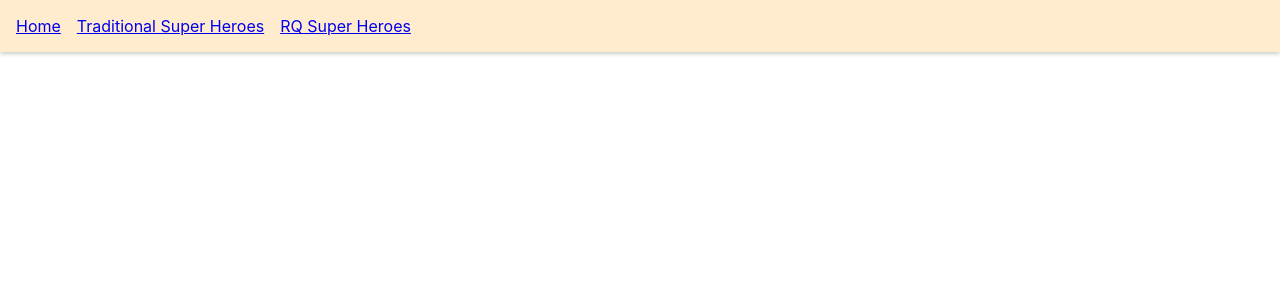
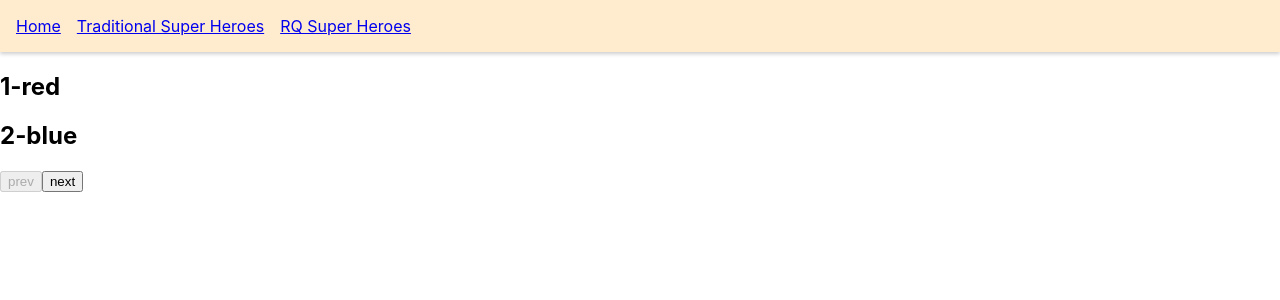
Before and after one commit to Bruce-shuai/react-query-advance, a React (Create React App) app: page /rq-paginated in a window 1280 px wide. Shown: the top 300 px of the page. Built offline with nearby package versions, Linux system fonts and the light colour scheme; data requests are answered from the project's data file.

Commit message:
使用keepPreviousData 提高下一页跳转用户体验

```diff
--- a/db.json
+++ b/db.json
@@ -41,5 +41,39 @@
       "id": "帅得乱七八糟",
       "hobbies": ["喜欢美女", "听轻音乐", "写代码"]
     }
+  ],
+  "colors": [
+    {
+      "id": 1,
+      "label": "red"
+    },
+    {
+      "id": 2,
+      "label": "blue"
+    },
+    {
+      "id": 3,
+      "label": "green"
+    },
+    {
+      "id": 4,
+      "label": "yellow"
+    },
+    {
+      "id": 5,
+      "label": "black"
+    },
+    {
+      "id": 6,
+      "label": "white"
+    },
+    {
+      "id": 7,
+      "label": "orange"
+    },
+    {
+      "id": 8,
+      "label": "purple"
+    }
   ]
 }
--- a/src/App.js
+++ b/src/App.js
@@ -6,6 +6,7 @@
 import ParallelQueries from './components/ParallelQueries.page';
 import DynamicParallel from './components/DynamicParallel.page';
 import DependQueries from './components/DependQueries.page';
+import PaginatedQueries from './components/PaginatedQueries.page';
 import { QueryClientProvider, QueryClient } from 'react-query';
 import { ReactQueryDevtools } from 'react-query/devtools';
 import {
@@ -44,7 +45,8 @@
             <Route path="rq-super-heroes/:heroId" element={<RQSuperHero />} />
             <Route path="rq-parallel" element={<ParallelQueries />} />
             <Route path="rq-dynamic-parallel" element={<DynamicParallel heroIds={[1, 3]} />} />
-            <Route path='rq-dependent' element={<DependQueries email='284970670@qq.com'/>} />
+            <Route path="rq-dependent" element={<DependQueries email='284970670@qq.com'/>} />
+            <Route path="rq-paginated" element={<PaginatedQueries />} />
           </Routes>
         </>
       </Router>
--- /dev/null
+++ b/src/components/PaginatedQueries.page.js
@@ -0,0 +1,42 @@
+import React, {useState} from 'react'
+import { useQuery } from 'react-query';
+import axios from 'axios';
+
+// 注意：json-server 也是支持 分页操作的： ...?_limit=xx&_page=xx
+// 分页有一个问题： 就是无论你进入上一页还是下一页都会进行网络请求的发送。然后你就会在请求这个阶段进入loading状态
+const fetchColors = (pageNumber) => {
+  return axios.get(`http://localhost:3004/colors?_page=${pageNumber}&_limit=2`)
+}
+
+export default function PaginatedQueriesPage() {
+  const [pageNumber, setPageNumber] = useState(1);
+  const { isLoading, isError, error, data } = useQuery(['colors', pageNumber], () => fetchColors(pageNumber), {
+    keepPreviousData: true,  // 这个属性能够提高用户体验：当你翻下一页的时候，网络请求，但不会进入loading状态，而是在当前页面状态保持不懂，当请求数据返回时，页面无缝转到下一页
+  });
+
+  if (isLoading) {
+    return <h2>Loading...</h2>
+  }
+
+  if (isError) {
+    return <h2>{error.message}</h2>
+  }
+  return (
+    <>
+      <div>
+      {
+        data?.data.map(color => {
+          return <div key={color.id}>
+            <h2>{color.id}-{color.label}</h2>
+          </div>
+        })
+      }
+      </div>
+      <div>
+        {/* 这个disabled 用得是真的好 */}
+        <button onClick={() => setPageNumber(prev => Math.max(prev - 1, 1))} disabled={pageNumber === 1}>prev</button>
+        <button onClick={() => setPageNumber(prev => Math.min(prev + 1, 4))} disabled={pageNumber === 4}>next</button>
+      </div>
+    </>
+  )
+}
```
